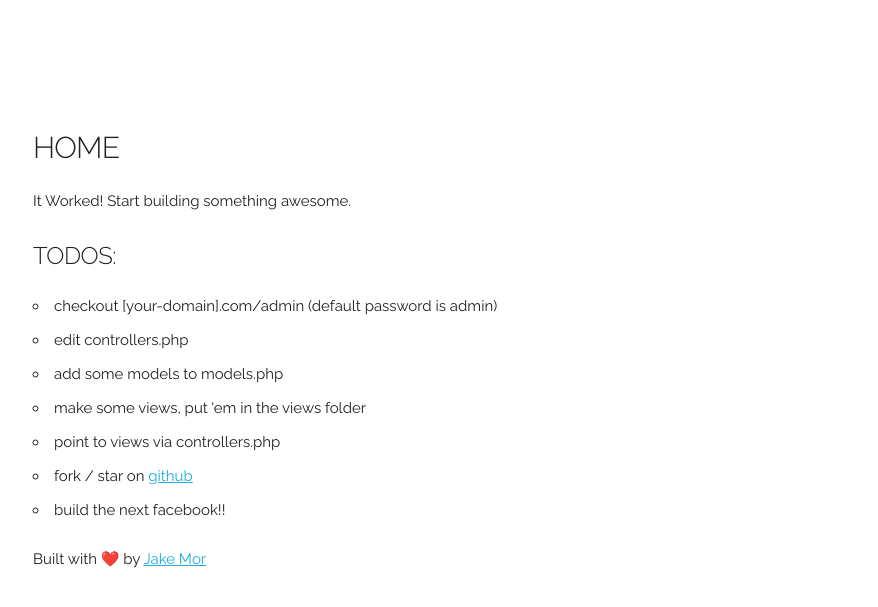
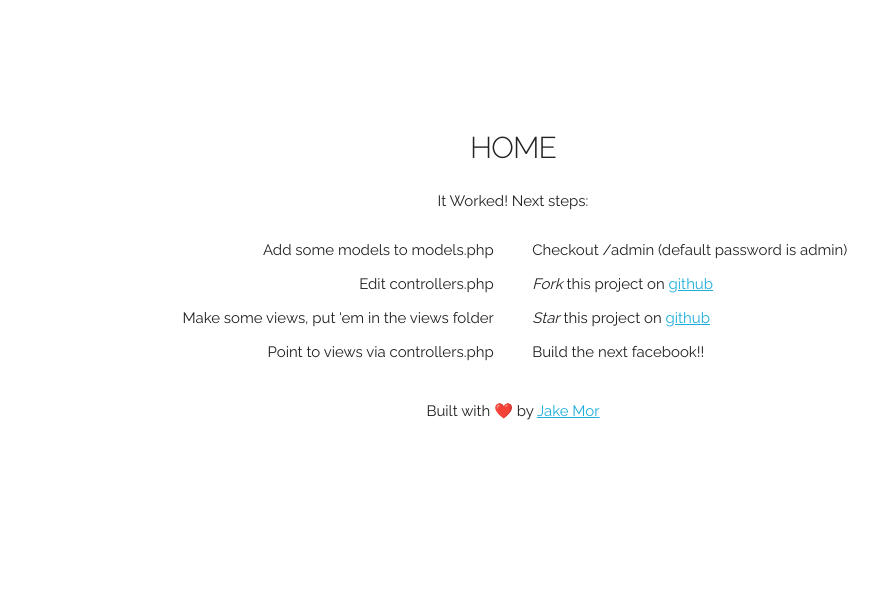
Before and after one commit to jakemor/jakephp, a PHP site: page / in a window 1280 px wide. Shown: the top 607 px of the page, without its empty margins (127-1005 px from the left). Run offline with PHP 8.4, Linux system fonts and the light colour scheme; a stand-in replaces the project's code that opens the database connection.

Commit message:
changed default home template

```diff
--- a/app/views/home.php
+++ b/app/views/home.php
@@ -35,20 +35,32 @@
   <!-- Primary Page Layout
   –––––––––––––––––––––––––––––––––––––––––––––––––– -->
   <div class="container" style="margin-top:10%;">
-    <div class="row">
+    <div class="row" style="text-align:center;">
+      <div class="twelve columns">
         <h4>HOME</h4>
-        <p>It Worked! Start building something awesome.</p>
-        <h5>TODOS:</h5>
-          <ul>
-            <li>checkout [your-domain].com/admin (default password is admin)</li>
-            <li>edit controllers.php</li>
-            <li>add some models to models.php</li>
-            <li>make some views, put 'em in the views folder</li>
-            <li>point to views via controllers.php</li>
-            <li>fork / star on <a href="https://github.com/jakemor/jakephp">github</a></li>
-            <li>build the next facebook!!</li>
-          </ul>
+        <p>It Worked! Next steps:</p>
+      </div>
+    </div>
+    <ul>
+    <div class="row" style="text-align:right; list-style-type: none;">
+      <div class="five columns offset-by-one">
+          <li>Add some models to models.php</li>
+          <li>Edit controllers.php</li>
+          <li>Make some views, put 'em in the views folder</li>
+          <li>Point to views via controllers.php</li>
+      </div>
+      <div class="five columns" style="text-align:left;">
+          <li>Checkout /admin (default password is admin)</li>
+          <li><em>Fork</em> this project on <a href="https://github.com/jakemor/jakephp">github</a></li>
+          <li><em>Star</em> this project on <a href="https://github.com/jakemor/jakephp">github</a></li>
+          <li>Build the next facebook!!</li>
+      </div>
+    </div>
+    </ul>
+    <div class="row" style="text-align:center;">
+      <div class="twelve columns">
         <p>Built with ❤️ by <a href="https://jakemor.com">Jake Mor</a></p>
+      </div>
     </div>
   </div>
 
```
